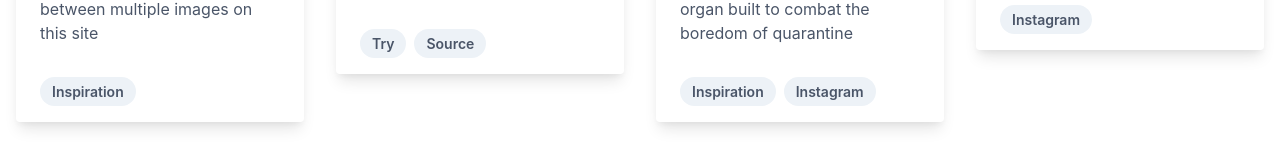
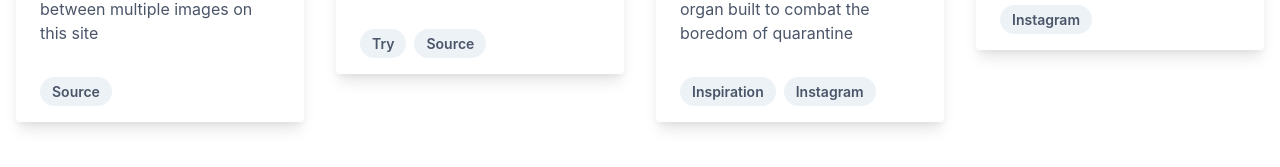
Before and after one commit to Demborg/demborg.github.io, a React (Create React App) app: page / in a window 1280 px wide. Shown: the part 497-664 px from the top of the page. Built offline with nearby package versions, Linux system fonts and the light colour scheme.

Commit message:
correct link

```diff
--- a/src/App.tsx
+++ b/src/App.tsx
@@ -126,7 +126,7 @@ const App: React.FC = () => {
           title: "Swapping images",
           images: [img1, img2],
           intro: "Making it possible to swap between multiple images on this site",
-          links: [{text: "Inspiration", url: "http://css3.bradshawenterprises.com/cfimg/"}]
+          links: [{text: "Source", url: "https://github.com/Demborg/demborg.github.io/pull/7"}]
         },
         {
           title: "Project Narcissus",
```
